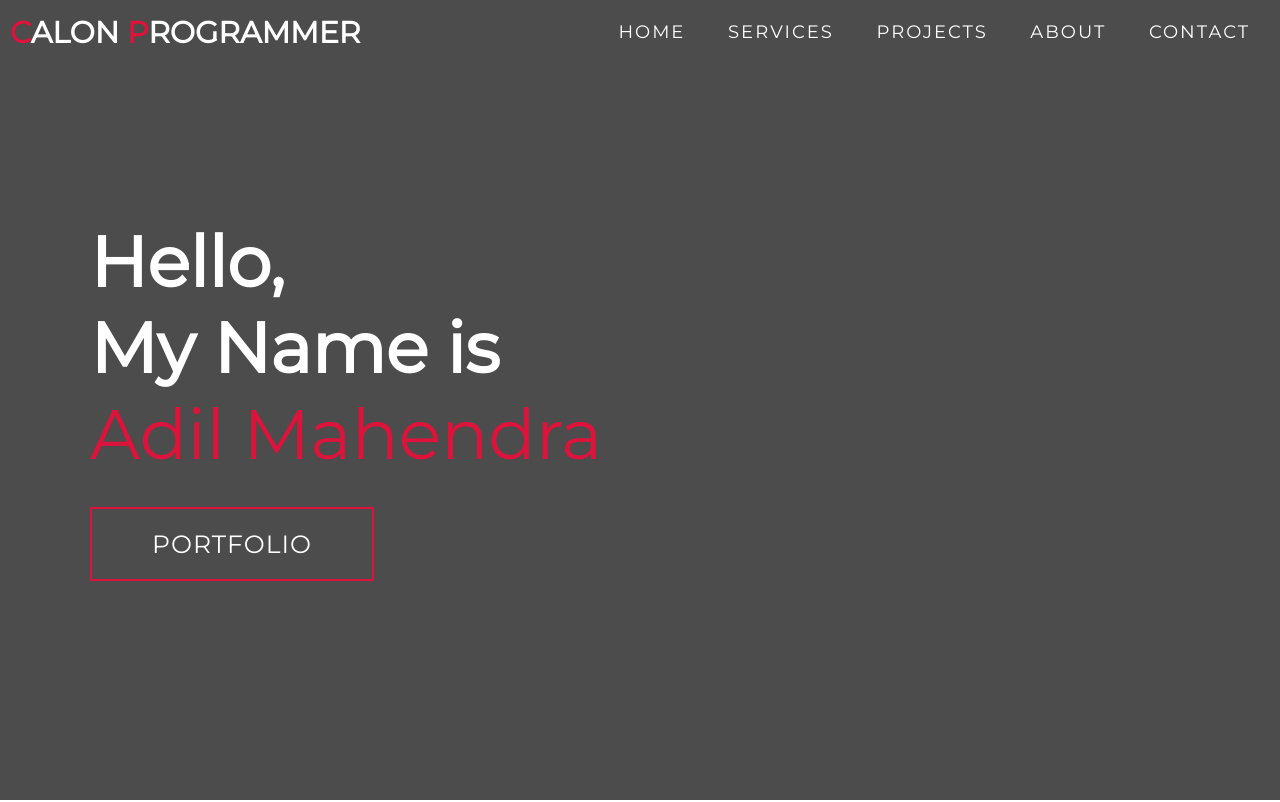
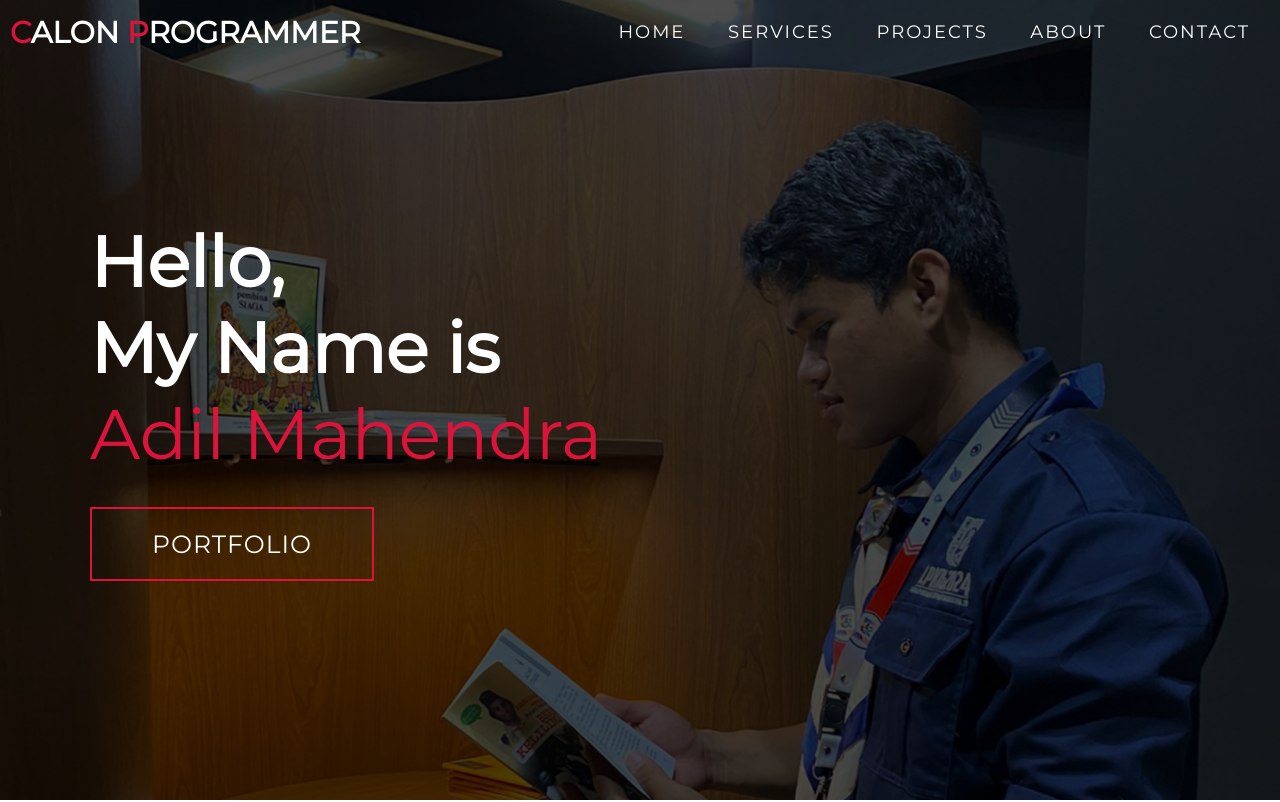
Before and after one commit to Dilma15/Porfolioadilmahendra, a plain HTML site: page index.html in a window 1280 px wide. Shown: the top 802 px of the page. Drawn offline with Linux system fonts and the light colour scheme; files whose address does not match are found by name.

Commit message:
Update style.css
Signed-off-by: Dilma15 <adilmahendra0@gmail.com>

```diff
--- a/style.css
+++ b/style.css
@@ -200,7 +200,7 @@ p {
 
 /* Hero Section */
 #hero {
-	background-image: url(./img/hero-bg1.jpeg);
+	background-image: url(https://github.com/Dilma15/Porfolioadilmahendra/blob/main/hero-bg1.jpeg?raw=true);
 	background-size: cover;
 	background-position: top center;
 	position: relative;
```
